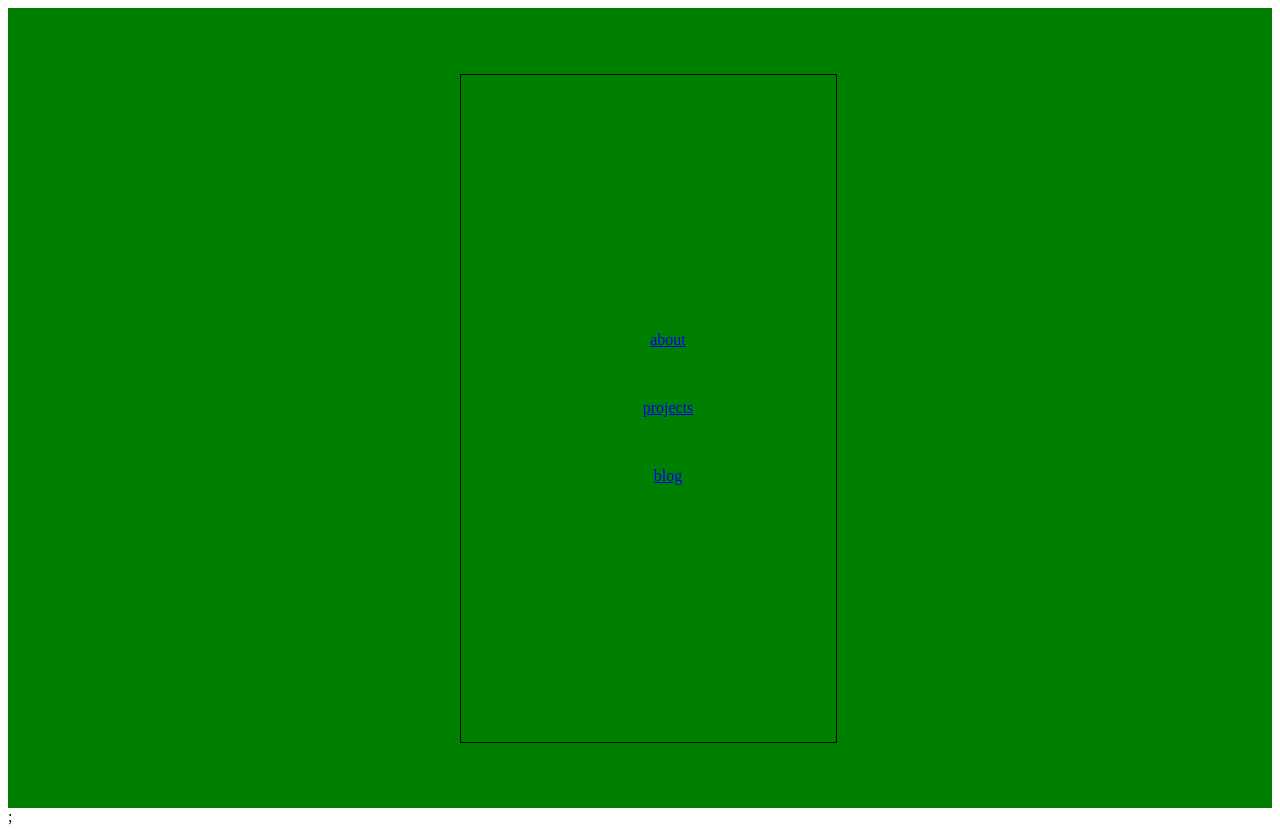
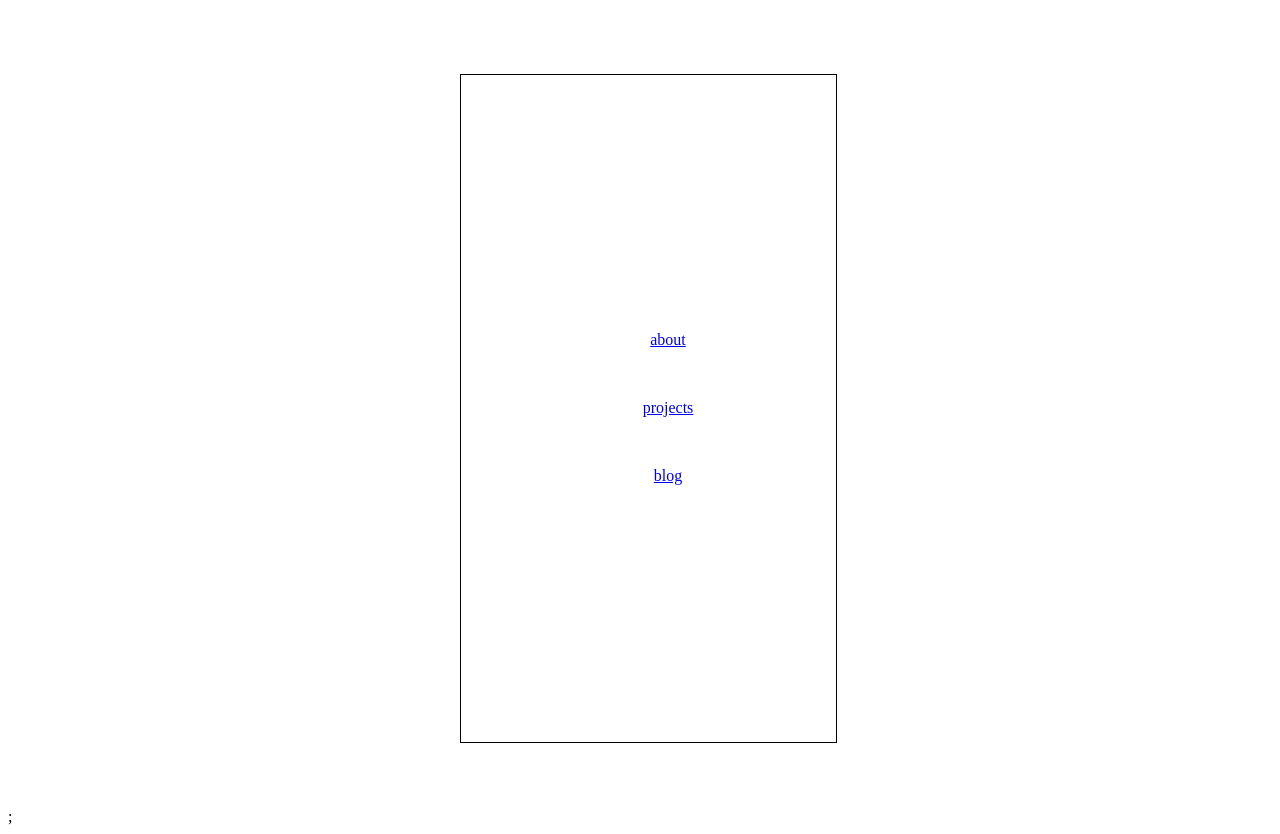
Before and after one commit to j-eick/homepage, a Next.js app: page / in a window 1280 px wide. Built offline with nearby package versions, Linux system fonts and the light colour scheme.

Commit message:
DONE basic layout for mainpage

```diff
--- a/components/Layout.jsx
+++ b/components/Layout.jsx
@@ -1,9 +1,12 @@
-import PageCanvas from "../styles/Layout.module.css";
+import Canvas from "../styles/MainLayout.module.css";
 
 export default function Layout({ children }) {
   return (
     <>
-      <div className={PageCanvas.canvas}>{children}</div>;
+      <div className={Canvas.canvas}>
+        <div className={Canvas.main}>{children}</div>
+      </div>
+      ;
     </>
   );
 }
--- a/pages/index.jsx
+++ b/pages/index.jsx
@@ -1,28 +1,6 @@
 import Link from "next/link";
 import Layout from "../components/Layout";
 import styled from "styled-components";
-
-const StyledContainer = styled.div`
-  width: 100vw;
-  height: 100vh;
-  display: grid;
-  justify-content: center;
-  align-content: center;
-`;
-
-const StyledMain = styled.main`
-  width: 100%;
-  height: 100%;
-  display: grid;
-  justify-content: center;
-  align-content: center;
-
-  @media screen and (min-width: 400px) {
-    width: 375px;
-    height: 667px;
-    border: 1px solid black;
-  }
-`;
 
 const StyledLi = styled.li`
   font-size: var(--fontsize_profileButtons);
@@ -33,10 +11,7 @@ const StyledLi = styled.li`
 
 export default function Home() {
   return (
-    <>
     <Layout>
-        <StyledContainer>
-          <StyledMain>
       <ul>
         <StyledLi>
           <Link href="/about">about</Link>
@@ -48,9 +23,6 @@ export default function Home() {
           <Link href="/blog">blog</Link>
         </StyledLi>
       </ul>
-          </StyledMain>
-        </StyledContainer>
     </Layout>
-    </>
   );
 }
--- a/styles/Layout.module.css
+++ /dev/null
@@ -1,3 +0,0 @@
-.canvas {
-  background-color: green;
-}
--- /dev/null
+++ b/styles/MainLayout.module.css
@@ -0,0 +1,22 @@
+.canvas {
+  width: 100vw;
+  height: 100vh;
+  display: grid;
+  justify-content: center;
+  align-content: center;
+}
+
+.main {
+  display: grid;
+  justify-content: center;
+  align-content: center;
+}
+
+@media screen and (min-width: 400px) {
+  .main {
+    width: 375px;
+    height: 667px;
+    border: 1px solid black;
+    margin: 0 auto;
+  }
+}
```
Lines whose indentation alone changed are shown as unchanged.
